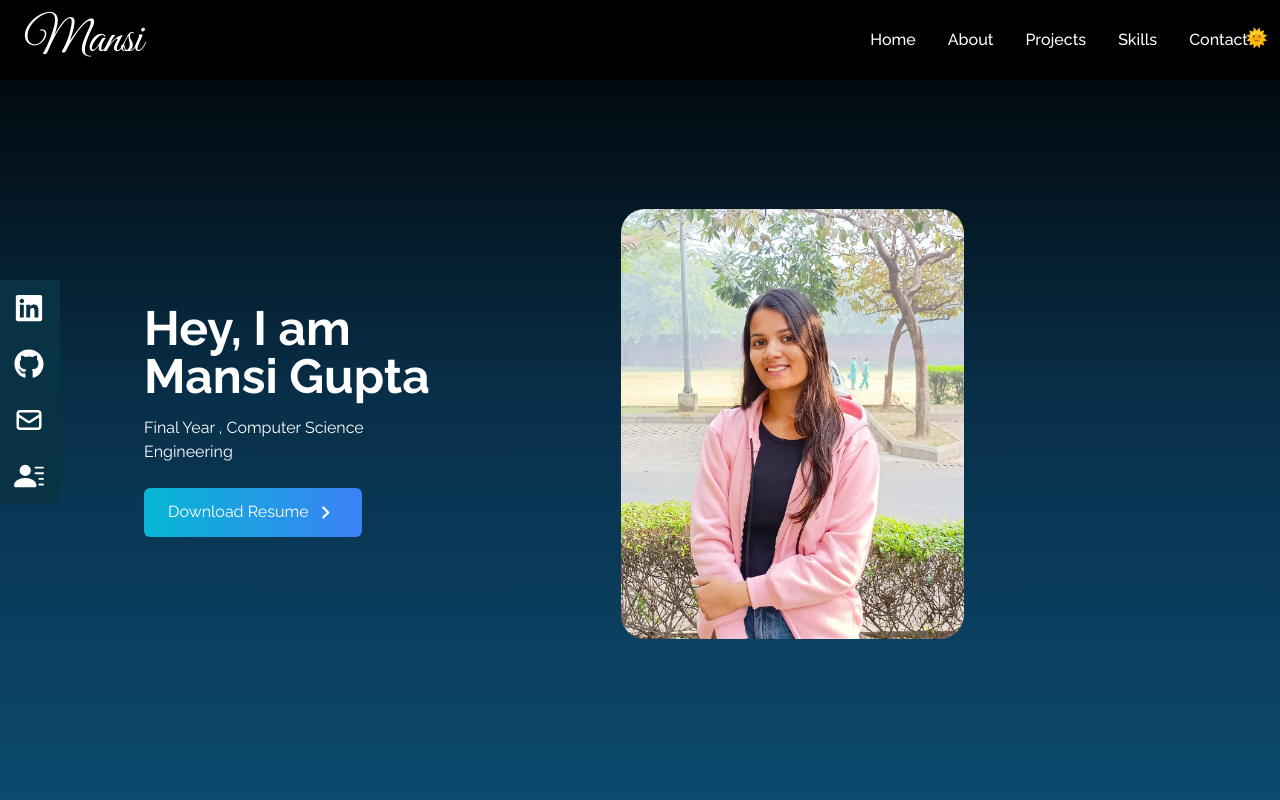
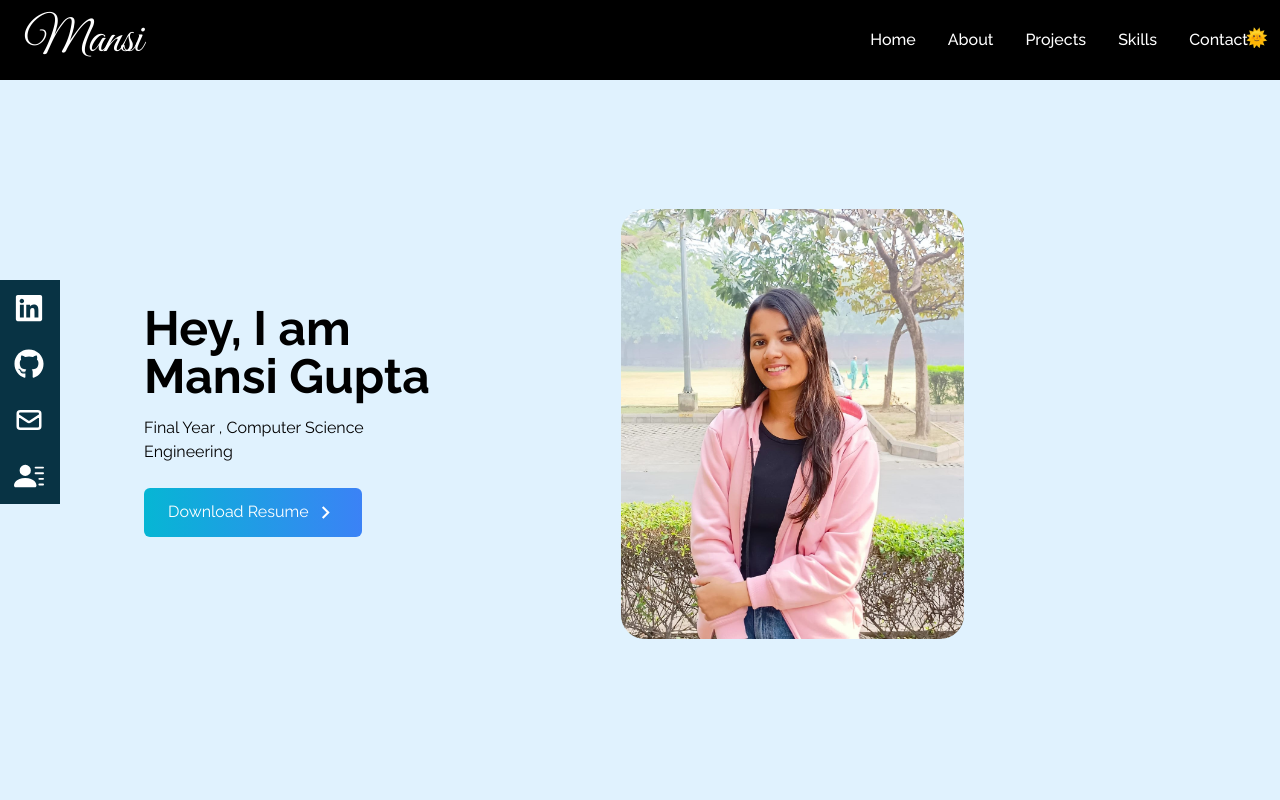
Before and after one commit to Mansi-Gupta11/portfolio, a React (Create React App) app: page / in a window 1280 px wide. Shown: the top 800 px of the page. Built offline with nearby package versions, Linux system fonts and the light colour scheme; the HTML template or start-up script is replaced by a standard one.

Commit message:
dark mode

```diff
--- a/src/components/Home.jsx
+++ b/src/components/Home.jsx
@@ -6,12 +6,14 @@ const Home = () => {
     return (
 
         <div name="home"
-            className="h-screen w-full bg-gradient-to-b from-black via-sky-950 to-sky-900">
+
+            className=" bg-sky-100 h-screen w-full dark:bg-gradient-to-b from-black via-sky-950 to-sky-900">
+
             <div className="pt-12 max-w-screen-lg mx-auto flex flex-col items-center justify-center h-full px-4 md:flex-row">
                 <div className="flex flex-col justify-center h-full">
-                    <h2 className="text-3xl sm:text-5xl font-bold text-white">Hey, I am Mansi Gupta</h2>
+                    <h2 className="text-3xl sm:text-5xl font-bold dark:text-white">Hey, I am Mansi Gupta</h2>
 
-                    <p className="text-white py-4 max-w-md">
+                    <p className="dark:text-white py-4 max-w-md">
                        Final Year , Computer Science Engineering
                     </p>
 
```
